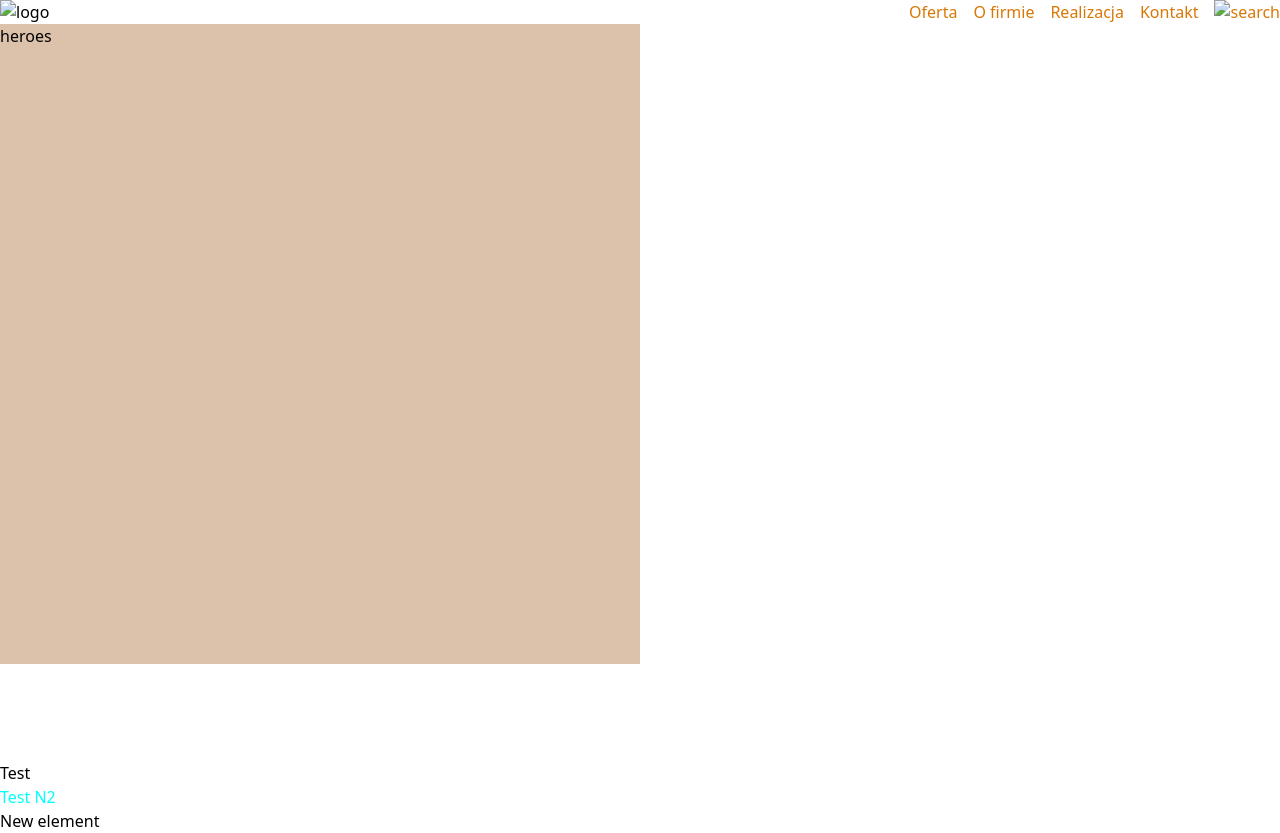
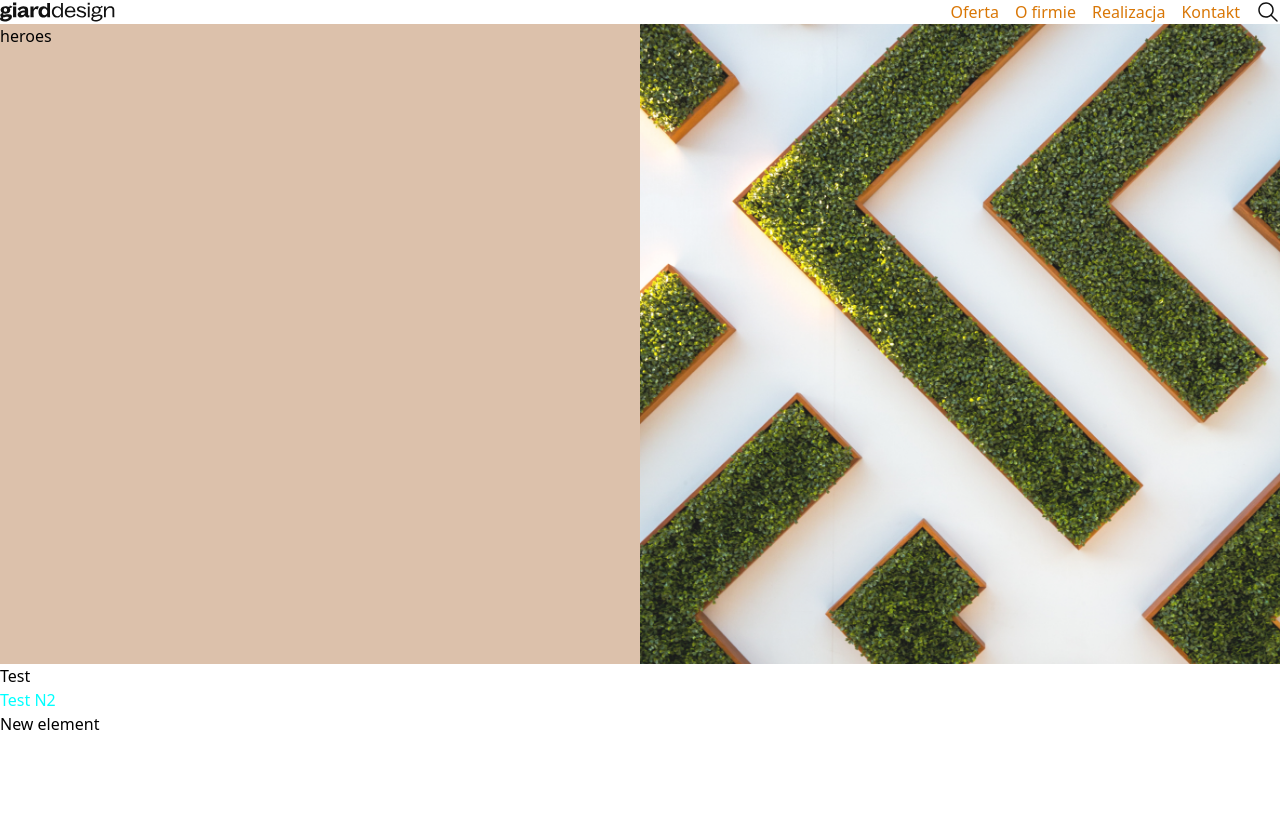
Before and after one commit to SAK74/Example-project-garden, a website built with webpack: page index.html in a window 1280 px wide. After the commit the page ends 800 px from the top, so only its background shows below. Built offline with nearby package versions, Linux system fonts and the light colour scheme; files whose address does not match are found by name.

Commit message:
feat: add icons

```diff
--- a/index.html
+++ b/index.html
@@ -16,13 +16,13 @@
         <a href="#">O firmie</a>
         <a href="#">Realizacja</a>
         <a href="#">Kontakt</a>
-        <img src="assets/Search_icon.svg" alt="search" />
+        <img src="assets/search-icon.svg" alt="search" class="cursor-pointer" />
       </nav>
     </header>
     <main>
-      <section id="intro" class="grid grid-cols-2 h-[737px]">
-        <div class="bg-[#DCC1AB] aspect-square">heroes</div>
-        <div class="bg-hero bg-no-repeat bg-cover"></div>
+      <section id="intro" class="grid grid-cols-2">
+        <div class="bg-[#DCC1AB]">heroes</div>
+        <div class="bg-hero bg-no-repeat bg-cover aspect-square"></div>
       </section>
     </main>
     <div class="dar">
@@ -31,6 +31,6 @@
       <h2>New element</h2>
     </div>
 
-    <script src="dist/main.js"></script>
+    <script src="build/main.js"></script>
   </body>
 </html>
```
Also changed, not shown: assets/Card-right-icon.svg (added), assets/Edit_icon.svg (added), assets/Fav-icon.svg (added), assets/Hero-left-icon.svg (added), assets/Hero.png (added), assets/Hero_right-icon.svg (added), assets/Photos_down-icon.svg (added), assets/View-icon.svg (added), assets/giarddesign-logo.svg (added), assets/search-icon.svg (added).
